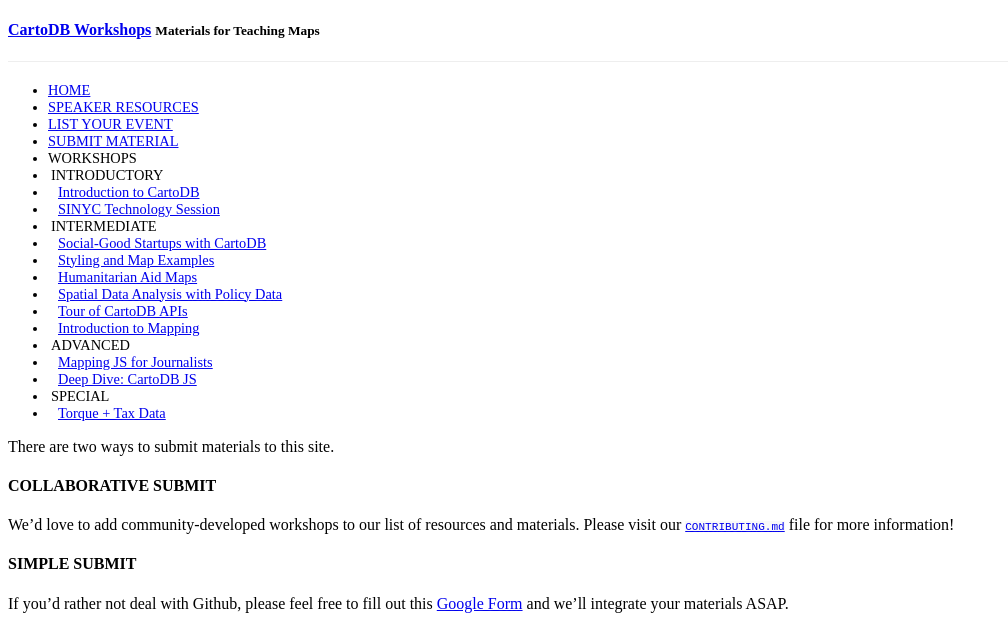
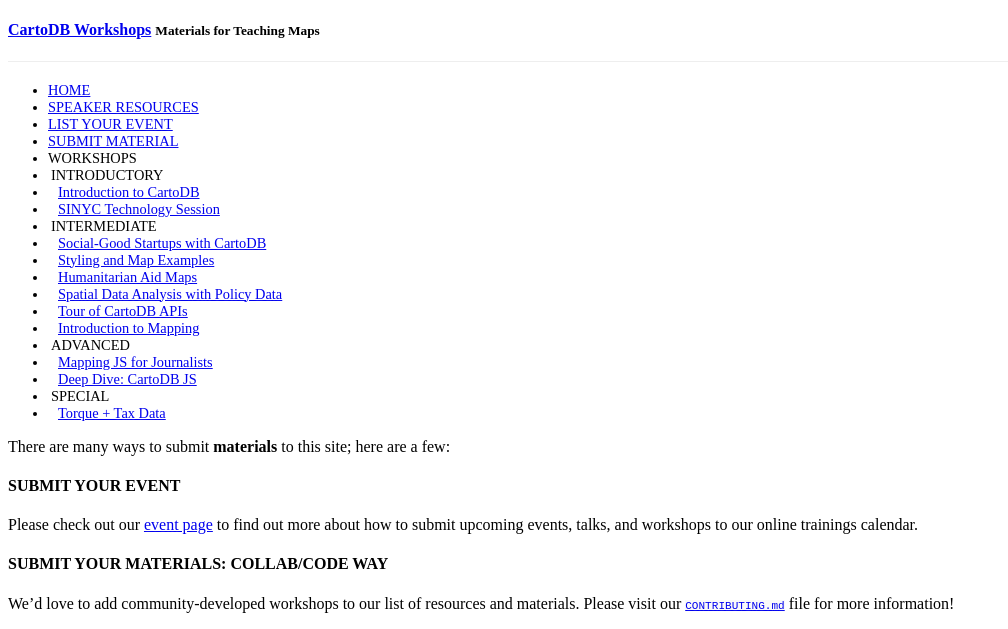
Before and after one commit to CartoDB/training, a Jekyll site: the page built from submit.md, in a window 1280 px wide. Shown: the top 629 px of the page, without its empty margins (0-1008 px from the left). Built offline with Jekyll 4.4.1, drawn with Linux system fonts in a browser that asks for light colours; a style sheet for code colours, icons or effects is not loaded; some of the changed text lies outside the part shown; grey boxes are pictures that could not be loaded.

Commit message:
test for event page

```diff
--- a/submit.md
+++ b/submit.md
@@ -3,14 +3,22 @@
 title: "Submit"
 ---
 
-There are two ways to submit materials to this site.
+There are many ways to submit **materials** to this site; here are a few:
 
-#### COLLABORATIVE SUBMIT
+#### SUBMIT YOUR EVENT
 
-We'd love to add community-developed workshops to our list of resources and materials. Please visit our [`CONTRIBUTING.md`](https://docs.google.com/forms/d/1aRVYb1gQEii0MjMSXWUtoWlMPmBLO07AEh9zCabiDrA/viewform?usp=send_form) file for more information!
+Please check out our [event page](http://cartodb.github.io/training/events.html) to find out more about how to submit upcoming events, talks, and workshops to our online trainings calendar.
 
-#### SIMPLE SUBMIT
+#### SUBMIT YOUR MATERIALS: COLLAB/CODE WAY
 
-If you'd rather not deal with Github, please feel free to fill out this [Google Form](https://docs.google.com/forms/d/1aRVYb1gQEii0MjMSXWUtoWlMPmBLO07AEh9zCabiDrA/edit?usp=sharing) and we'll integrate your materials ASAP.
+We'd love to add community-developed workshops to our list of resources and materials. Please visit our [`CONTRIBUTING.md`](https://github.com/CartoDB/training/blob/gh-pages/CONTRIBUTING.md) file for more information!
+
+#### SUBMIT YOUR MATERIALS: EZ FORM WAY
+
+If you'd rather not deal with Github, please feel free to fill out this [Google Form](http://goo.gl/forms/fhVkmdl0ti) and we'll integrate your materials ASAP.
 
 <iframe src="https://docs.google.com/forms/d/1aRVYb1gQEii0MjMSXWUtoWlMPmBLO07AEh9zCabiDrA/viewform?embedded=true" width="760" height="500" frameborder="0" marginheight="0" marginwidth="0">Loading...</iframe>
+
+#### MAINTAIN MATERIAL
+
+If you note any mistakes or would like to improve exhisting materials (thank you!), please review [`CONTRIBUTING.md`](https://github.com/CartoDB/training/blob/gh-pages/CONTRIBUTING.md) to learn more about how to help.
```
